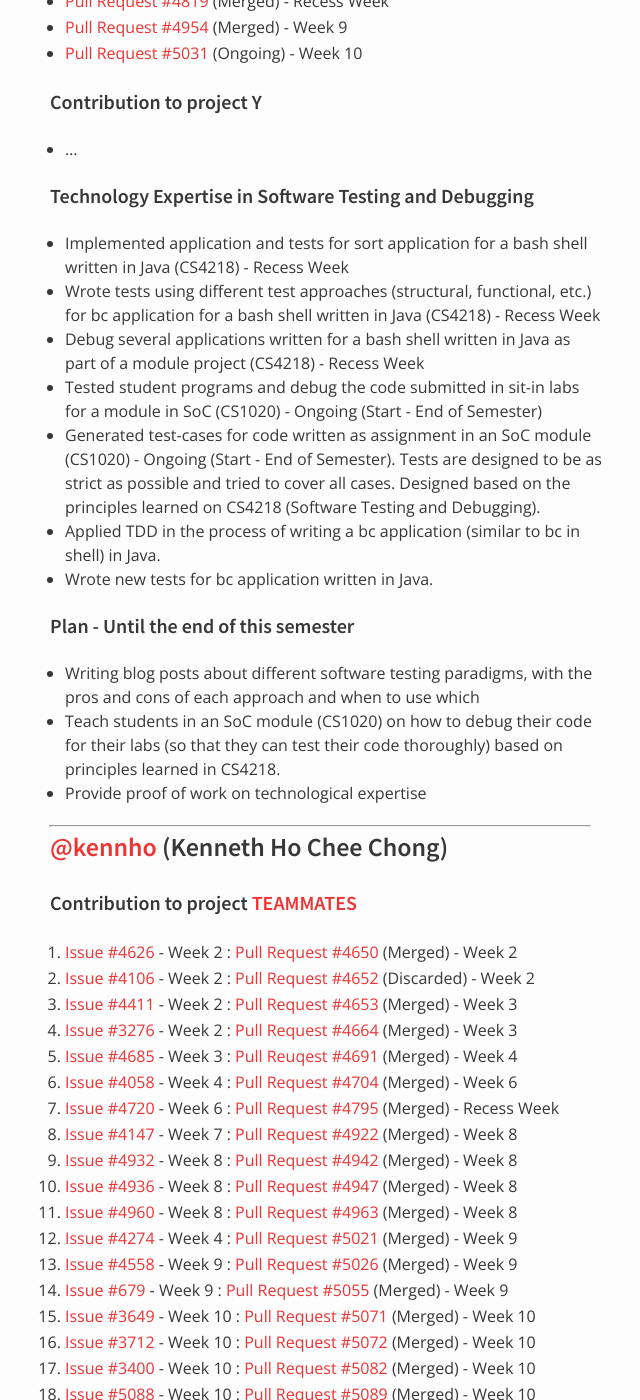
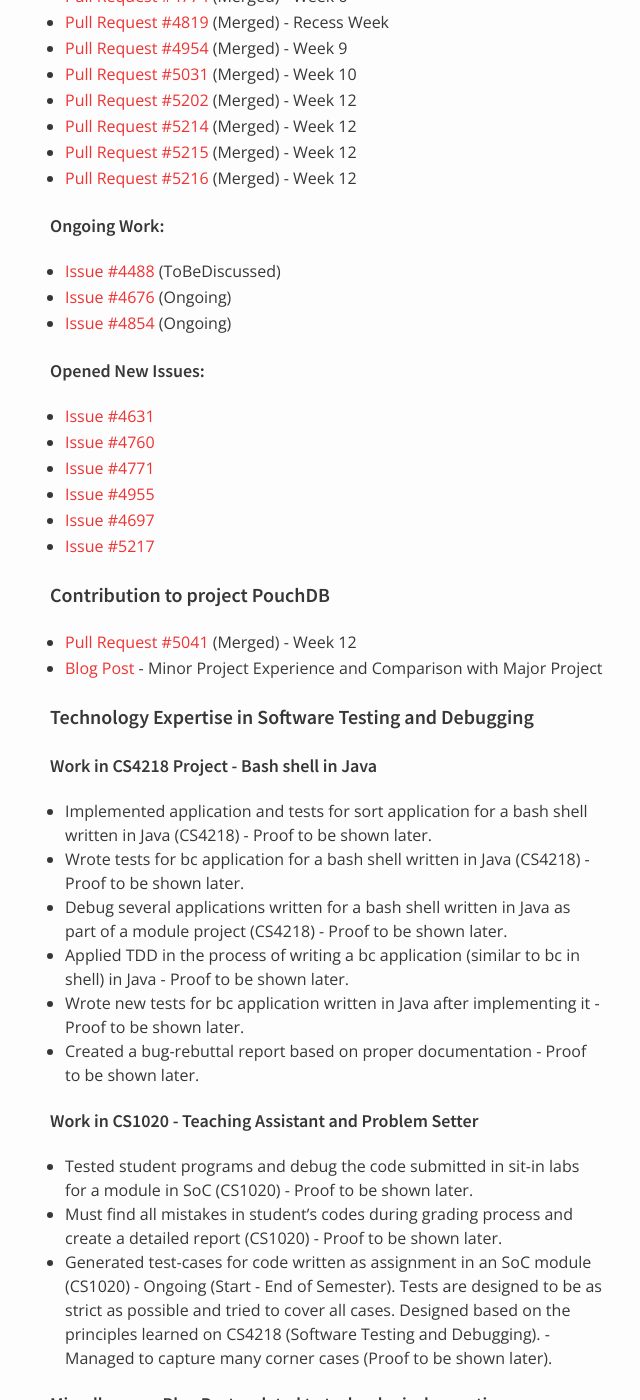
Before and after one commit to nus-oss/cs3281-AY1516S2-website, a Jekyll site: the page built from teams/teammates.md, in a window 1280 px wide and 1400 px high, scrolled down 1352 px. Shown: the whole window, without its empty margins (320-960 px from the left). Built offline with Jekyll 4.4.1, drawn with Linux system fonts in a browser that asks for light colours; some of the changed text lies outside the part shown.

Commit message:
updated progress for jkt001

```diff
--- a/teams/teammates.md
+++ b/teams/teammates.md
@@ -36,31 +36,59 @@ permalink: /teams/teammates/
 ### [@jkt001](https://github.com/jkt001) (John Kevin Tjahjadi)
 
 #### Contribution to project TEAMMATES
+##### Pull Requests:
  * [Pull Request #4632](https://github.com/TEAMMATES/repo/pull/4632) (Merged) - Week 1
  * [Pull Request #4638](https://github.com/TEAMMATES/repo/pull/4638) (Merged) - Week 1
  * [Pull Request #4649](https://github.com/TEAMMATES/repo/pull/4649) (Merged) - Week 2
- * [Pull Request #4688](https://github.com/TEAMMATES/repo/pull/4688) (Closed) - Week 3 - 5
+ * [Pull Request #4688](https://github.com/TEAMMATES/repo/pull/4688) (Closed/Counted) - Week 3 - 5
  * [Pull Request #4695](https://github.com/TEAMMATES/repo/pull/4695) (Merged) - Week 3
  * [Pull Request #4698](https://github.com/TEAMMATES/repo/pull/4698) (Merged) - Week 3
  * [Pull Request #4752](https://github.com/TEAMMATES/teammates/pull/4752) (Merged) - Week 4 - 9
  * [Pull Request #4761](https://github.com/TEAMMATES/teammates/pull/4761) (Merged) - Week 5
  * [Pull Request #4774](https://github.com/TEAMMATES/teammates/pull/4774) (Merged) - Week 6
- * [Issue #4488](https://github.com/TEAMMATES/repo/issues/4488) (ToBeDiscussed) - Week 6 - ...
  * [Pull Request #4819](https://github.com/TEAMMATES/teammates/pull/4819) (Merged) - Recess Week
  * [Pull Request #4954](https://github.com/TEAMMATES/teammates/pull/4954) (Merged) - Week 9
- * [Pull Request #5031](https://github.com/TEAMMATES/teammates/pull/5031) (Ongoing) - Week 10
+ * [Pull Request #5031](https://github.com/TEAMMATES/teammates/pull/5031) (Merged) - Week 10
+ * [Pull Request #5202](https://github.com/TEAMMATES/teammates/pull/5202) (Merged) - Week 12
+ * [Pull Request #5214](https://github.com/TEAMMATES/teammates/pull/5214) (Merged) - Week 12
+ * [Pull Request #5215](https://github.com/TEAMMATES/teammates/pull/5215) (Merged) - Week 12
+ * [Pull Request #5216](https://github.com/TEAMMATES/teammates/pull/5216) (Merged) - Week 12
 
-#### Contribution to project Y
- * ...
+##### Ongoing Work:
+ * [Issue #4488](https://github.com/TEAMMATES/repo/issues/4488) (ToBeDiscussed)
+ * [Issue #4676](https://github.com/TEAMMATES/repo/issues/4676) (Ongoing)
+ * [Issue #4854](https://github.com/TEAMMATES/repo/issues/4854) (Ongoing)
+
+##### Opened New Issues:
+ * [Issue #4631](https://github.com/TEAMMATES/repo/issues/4631)
+ * [Issue #4760](https://github.com/TEAMMATES/repo/issues/4760)
+ * [Issue #4771](https://github.com/TEAMMATES/repo/issues/4771)
+ * [Issue #4955](https://github.com/TEAMMATES/repo/issues/4955)
+ * [Issue #4697](https://github.com/TEAMMATES/repo/issues/4697)
+ * [Issue #5217](https://github.com/TEAMMATES/repo/issues/5217)
+
+#### Contribution to project PouchDB
+ * [Pull Request #5041](https://github.com/pouchdb/pouchdb/pull/5041) (Merged) - Week 12
+ * [Blog Post](https://cs3281blog.wordpress.com/2016/04/10/my-minor-project/) - Minor Project Experience and Comparison with Major Project
 
 #### Technology Expertise in Software Testing and Debugging
- * Implemented application and tests for sort application for a bash shell written in Java (CS4218) - Recess Week
- * Wrote tests using different test approaches (structural, functional, etc.) for bc application for a bash shell written in Java (CS4218) - Recess Week
- * Debug several applications written for a bash shell written in Java as part of a module project (CS4218) - Recess Week
- * Tested student programs and debug the code submitted in sit-in labs for a module in SoC (CS1020) - Ongoing (Start - End of Semester)
- * Generated test-cases for code written as assignment in an SoC module (CS1020) - Ongoing (Start - End of Semester). Tests are designed to be as strict as possible and tried to cover all cases. Designed based on the principles learned on CS4218 (Software Testing and Debugging).
- * Applied TDD in the process of writing a bc application (similar to bc in shell) in Java.
- * Wrote new tests for bc application written in Java.
+
+##### Work in CS4218 Project - Bash shell in Java
+ * Implemented application and tests for sort application for a bash shell written in Java (CS4218) - Proof to be shown later.
+ * Wrote tests for bc application for a bash shell written in Java (CS4218) - Proof to be shown later.
+ * Debug several applications written for a bash shell written in Java as part of a module project (CS4218) - Proof to be shown later.
+ * Applied TDD in the process of writing a bc application (similar to bc in shell) in Java - Proof to be shown later.
+ * Wrote new tests for bc application written in Java after implementing it - Proof to be shown later.
+ * Created a bug-rebuttal report based on proper documentation - Proof to be shown later.
+
+##### Work in CS1020 - Teaching Assistant and Problem Setter
+
+ * Tested student programs and debug the code submitted in sit-in labs for a module in SoC (CS1020) - Proof to be shown later.
+ * Must find all mistakes in student's codes during grading process and create a detailed report (CS1020) - Proof to be shown later.
+ * Generated test-cases for code written as assignment in an SoC module (CS1020) - Ongoing (Start - End of Semester). Tests are designed to be as strict as possible and tried to cover all cases. Designed based on the principles learned on CS4218 (Software Testing and Debugging). - Managed to capture many corner cases (Proof to be shown later).
+
+##### Miscellaneous Blog Posts related to technological expertise:
+ * To be added
 
 #### Plan - Until the end of this semester
  * Writing blog posts about different software testing paradigms, with the pros and cons of each approach and when to use which
```
Also changed, not shown: other parts of teams/teammates.md (+2 -2 lines).
